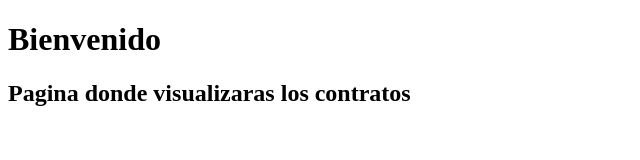
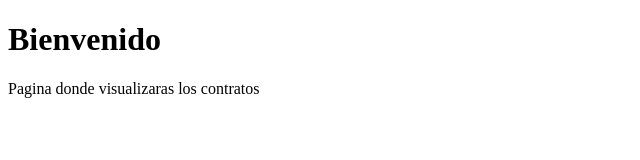
Before and after one commit to DrL1ght/pagina-web, a plain HTML site: page index.html in a window 1280 px wide. Shown: the whole page, without its empty margins (0-640 px from the left). Drawn offline with Linux system fonts and the light colour scheme.

Commit message:
Modifica el subtitulo
Ahora no es titulo si no un parrafo

```diff
--- a/index.html
+++ b/index.html
@@ -8,7 +8,7 @@
 
     <body>
     <h1>Bienvenido</h1>
-    <h2>Pagina donde visualizaras los contratos</h2>
+    <p>Pagina donde visualizaras los contratos</p>
     </body>
 
 </html>
```
